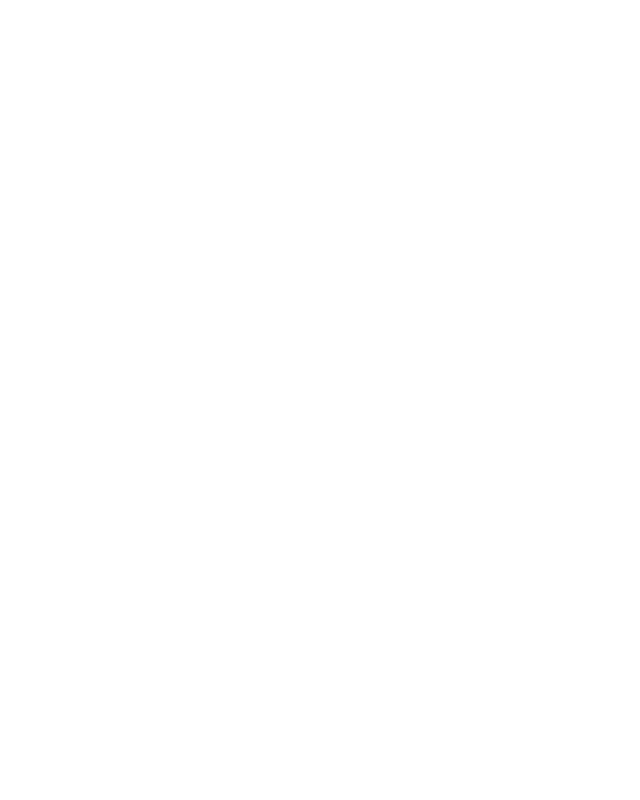
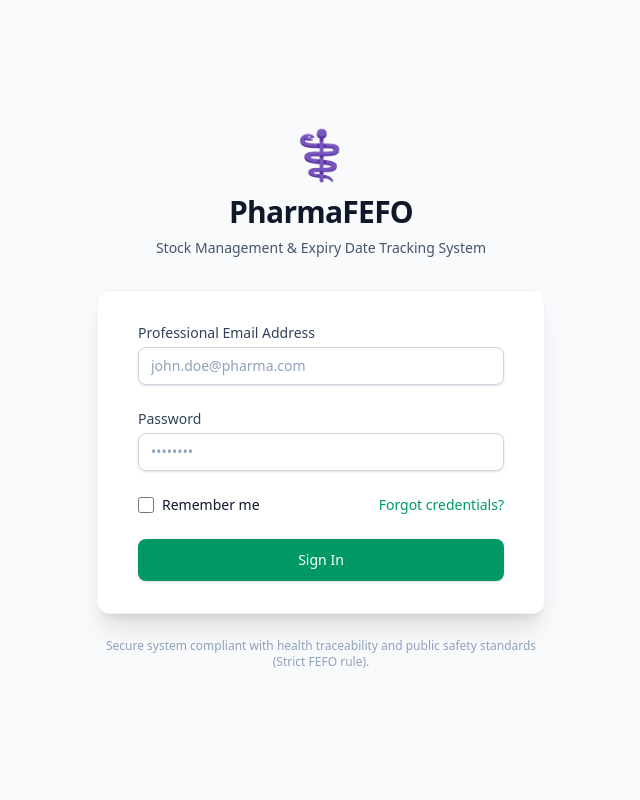
Before and after one commit to badrbelabrik/PharmaFEFO, a PHP site: page / in a window 1280 px wide. Before the commit the part shown is empty. Shown: the whole page, without its empty margins (319-959 px from the left). Run offline with PHP 8.4, Linux system fonts and the light colour scheme.

Commit message:
implement autoloader

```diff
--- /dev/null
+++ b/config/autoloader.php
@@ -0,0 +1,12 @@
+<?php
+spl_autoload_register(function ($class) {
+    $base_dir = __DIR__ . '/../src/';
+
+    $relative_class = str_replace('PharmaFEFO\\', '', $class);
+
+    $file = $base_dir . str_replace('\\', '/', $relative_class) . '.php';
+
+    if (file_exists($file)) {
+        require $file;
+    }
+});
--- a/docs/structure.sql
+++ b/docs/structure.sql
@@ -28,7 +28,7 @@ CREATE TABLE stockbatches(
     lot_number VARCHAR(100) NOT NULL,
     quantity INT NOT NULL,
     purchase_price FLOAT NOT NULL,
-    status ENUM('ok','warning','critical','expired') DEFAULT 'ok',
+    status ENUM('ok','warning','critical','expired','return_process') DEFAULT 'active',
     expiration_date DATE NOT NULL,
     created_at DATETIME NOT NULL,
     id_product INT NOT NULL,
@@ -44,7 +44,7 @@ CREATE TABLE notifications(
 );
 CREATE TABLE stockmovements(
     id INT PRIMARY KEY AUTO_INCREMENT,
-    type ENUM('enter','exit'),
+    type ENUM('in','out'),
     quantity INT NOT NULL,
     movement_date DATETIME NOT NULL,
     id_batch INT,
--- a/public/index.php
+++ b/public/index.php
@@ -1 +1,89 @@
 <?php
+
+require_once __DIR__ . '/../config/autoloader.php';
+
+?>
+
+<!DOCTYPE html>
+<html lang="en" class="h-full bg-slate-50">
+<head>
+    <meta charset="UTF-8">
+    <meta name="viewport" content="width=device-width, initial-scale=1.0">
+    <title>Sign In - PharmaFEFO</title>
+    <script src="https://cdn.jsdelivr.net/npm/@tailwindcss/browser@4"></script>
+</head>
+<body class="h-full flex flex-col justify-center py-12 sm:px-6 lg:px-8">
+
+<div class="sm:mx-auto w-full sm:max-w-md">
+    <div class="flex justify-center text-emerald-600 text-5xl">
+        ⚕️
+    </div>
+    <h2 class="mt-4 text-center text-3xl font-extrabold text-slate-900 tracking-tight">
+        PharmaFEFO
+    </h2>
+    <p class="mt-2 text-center text-sm text-slate-600">
+        Stock Management & Expiry Date Tracking System
+    </p>
+</div>
+
+<div class="mt-8 sm:mx-auto w-full sm:max-w-md">
+    <div class="bg-white py-8 px-4 shadow-xl rounded-xl sm:px-10 border border-slate-100">
+
+        <form class="space-y-6" action="/login" method="POST">
+
+            <div>
+                <label for="email" class="block text-sm font-medium text-slate-700">
+                    Professional Email Address
+                </label>
+                <div class="mt-1">
+                    <input id="email" name="email" type="email" autocomplete="email" required
+                           class="appearance-none block w-full px-3 py-2 border border-slate-300 rounded-lg shadow-sm placeholder-slate-400 focus:outline-none focus:ring-emerald-500 focus:border-emerald-500 sm:text-sm"
+                           placeholder="john.doe@pharma.com">
+                </div>
+            </div>
+
+            <div>
+                <label for="password" class="block text-sm font-medium text-slate-700">
+                    Password
+                </label>
+                <div class="mt-1">
+                    <input id="password" name="password" type="password" autocomplete="current-password" required
+                           class="appearance-none block w-full px-3 py-2 border border-slate-300 rounded-lg shadow-sm placeholder-slate-400 focus:outline-none focus:ring-emerald-500 focus:border-emerald-500 sm:text-sm"
+                           placeholder="••••••••">
+                </div>
+            </div>
+
+
+            <div class="flex items-center justify-between">
+                <div class="flex items-center">
+                    <input id="remember-me" name="remember-me" type="checkbox"
+                           class="h-4 w-4 text-emerald-600 focus:ring-emerald-500 border-slate-300 rounded-sm">
+                    <label for="remember-me" class="ml-2 block text-sm text-slate-900">
+                        Remember me
+                    </label>
+                </div>
+
+                <div class="text-sm">
+                    <a href="#" class="font-medium text-emerald-600 hover:text-emerald-500">
+                        Forgot credentials?
+                    </a>
+                </div>
+            </div>
+
+            <div>
+                <button type="submit"
+                        class="w-full flex justify-center py-2.5 px-4 border border-transparent rounded-lg shadow-sm text-sm font-medium text-white bg-emerald-600 hover:bg-emerald-700 focus:outline-none focus:ring-2 focus:ring-offset-2 focus:ring-emerald-500 transition-colors duration-150 cursor-pointer">
+                    Sign In
+                </button>
+            </div>
+        </form>
+
+    </div>
+
+    <p class="mt-6 text-center text-xs text-slate-400">
+        Secure system compliant with health traceability and public safety standards (Strict FEFO rule).
+    </p>
+</div>
+
+</body>
+</html>
```
Also changed, not shown: src/Enum/UserRole.php (added, +16 -0 lines).
